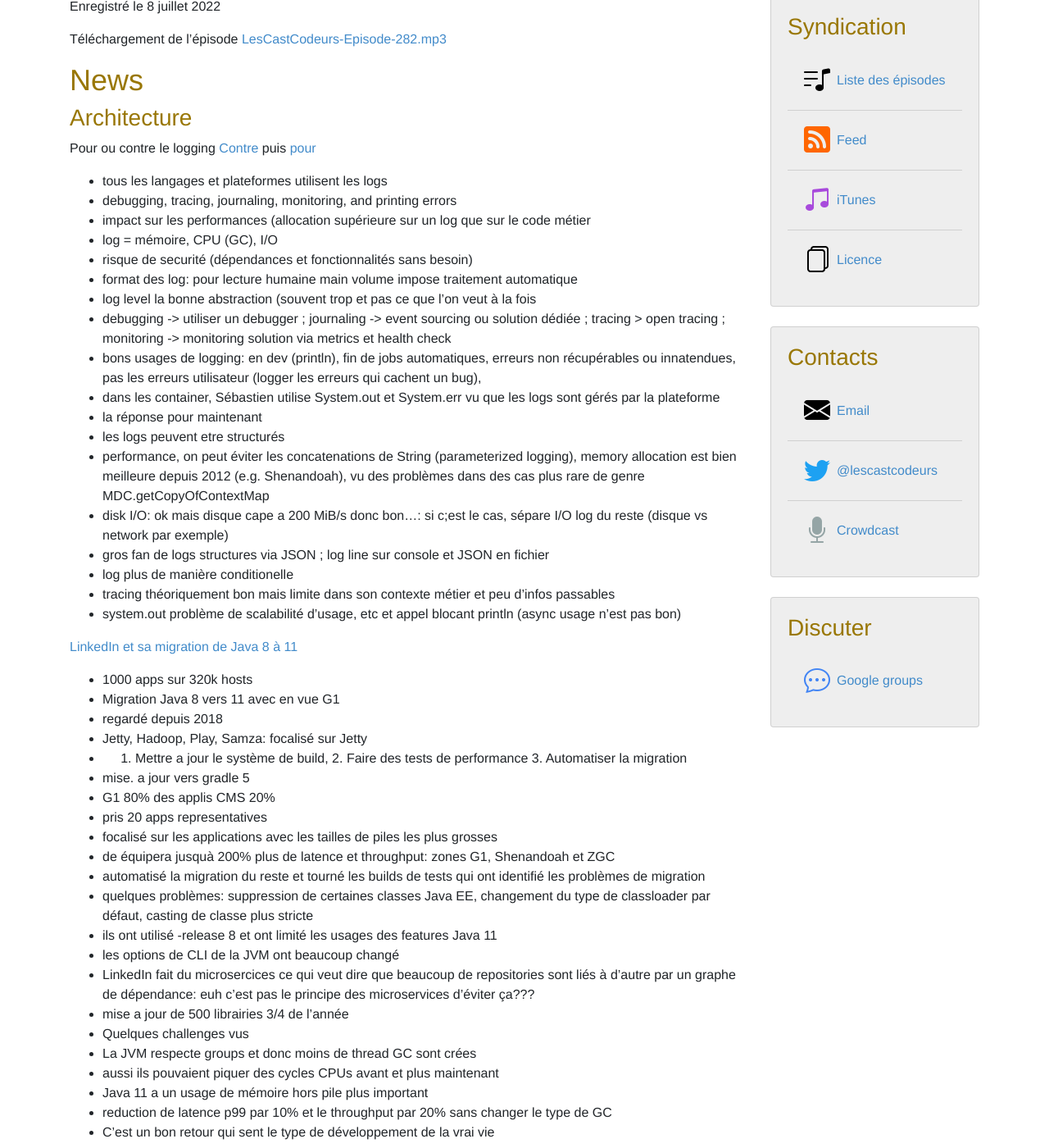
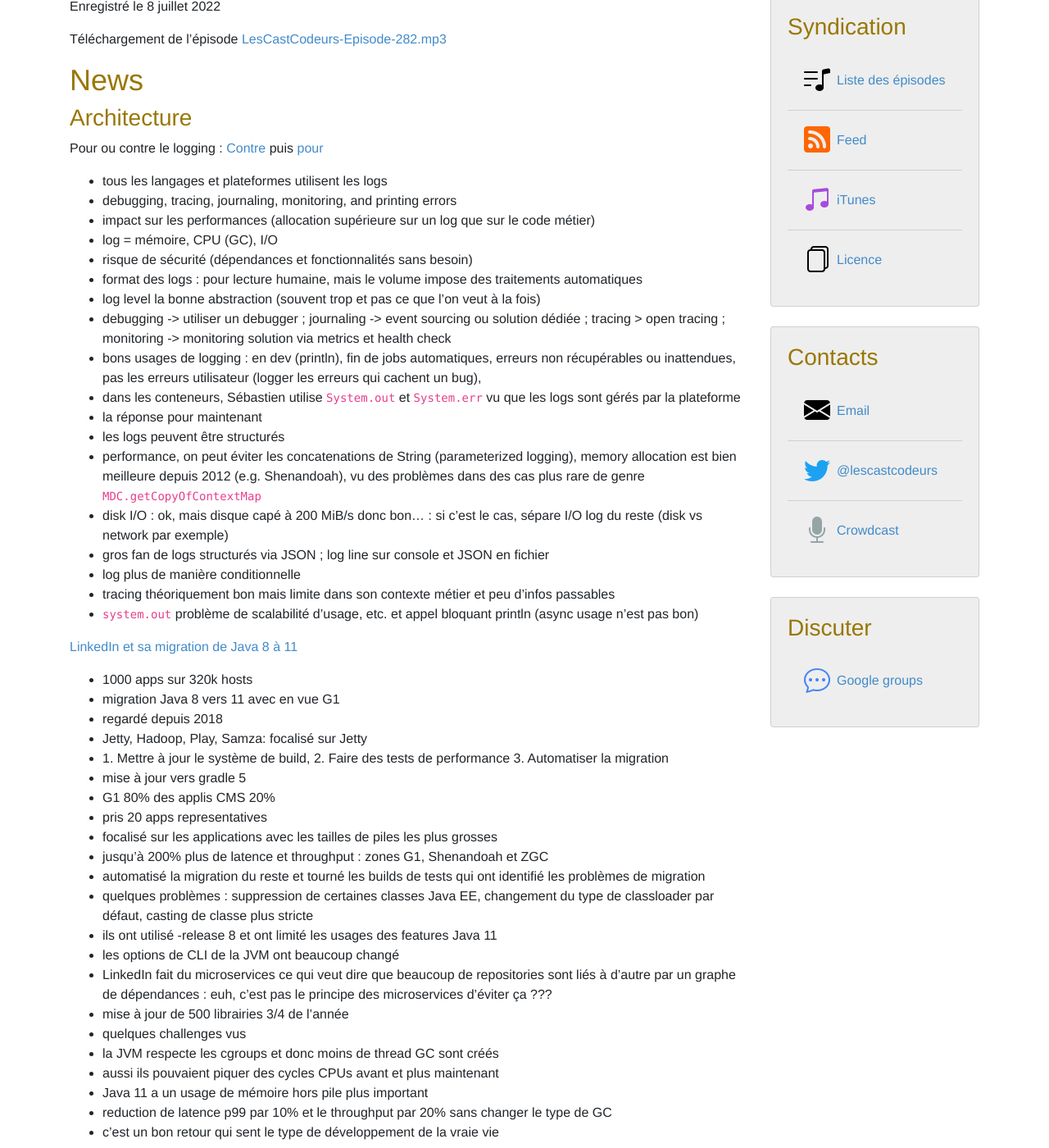
Before and after one commit to lescastcodeurs/lescastcodeurs.com, a Jekyll site: the page built from _posts/2022-07-19-lcc-282-aperikube-apomorphique-partie-2.md, in a window 1280 px wide and 1400 px high, scrolled down 269 px. Shown: the whole window at 82% size. Built offline with Jekyll 4.4.1, drawn with Linux system fonts in a browser that asks for light colours; comment, search, counter and statistics services are not loaded; some of the changed text lies outside the part shown.

Commit message:
Correction de typos sur 2022-07-19-lcc-282-aperikube-apomorphique-partie-2.md

```diff
--- a/_posts/2022-07-19-lcc-282-aperikube-apomorphique-partie-2.md
+++ b/_posts/2022-07-19-lcc-282-aperikube-apomorphique-partie-2.md
@@ -9,63 +9,62 @@ tweet: Apérikube apomorphique - partie 2
 # tweet size: 91-93 -> 99-101 #######################################################################
 ---
 Cet épisode marathon sera découpé en deux morceaux pour éviter à vos oreilles une écoute marathon.
-Cette deuxième partie couvre des sujets d'architecture et de loi société et organisation ainsi que les conférences à venir.
+Cette deuxième partie couvre des sujets d’architecture et de loi société et organisation ainsi que les conférences à venir.
 Logging, Migration Java 8 vers 11, Xerox Park, (manque de) sécurité, courbes elliptiques, sondage développeurs.
-
 
 Enregistré le 8 juillet 2022
 
-Téléchargement de l'épisode [LesCastCodeurs-Episode-282.mp3](https://traffic.libsyn.com/lescastcodeurs/LesCastCodeurs-Episode-282.mp3)
+Téléchargement de l’épisode [LesCastCodeurs-Episode-282.mp3](https://traffic.libsyn.com/lescastcodeurs/LesCastCodeurs-Episode-282.mp3)
 
 ## News
 
 ### Architecture
 
-Pour ou contre le logging [Contre](https://blog.sebastian-daschner.com/entries/the-case-against-logging) puis [pour](https://tersesystems.com/blog/2022/06/12/the-case-for-logging/)
+Pour ou contre le logging : [Contre](https://blog.sebastian-daschner.com/entries/the-case-against-logging) puis [pour](https://tersesystems.com/blog/2022/06/12/the-case-for-logging/)
 
 * tous les langages et plateformes utilisent les logs
 * debugging, tracing, journaling, monitoring, and printing errors
-* impact sur les performances (allocation supérieure sur un log que sur le code métier
+* impact sur les performances (allocation supérieure sur un log que sur le code métier)
 * log = mémoire, CPU (GC), I/O
-* risque de securité (dépendances et fonctionnalités sans besoin)
-* format des log: pour lecture humaine main volume impose traitement automatique
-* log level la bonne abstraction (souvent trop et pas ce que l’on veut à la fois
+* risque de sécurité (dépendances et fonctionnalités sans besoin)
+* format des logs : pour lecture humaine, mais le volume impose des traitements automatiques
+* log level la bonne abstraction (souvent trop et pas ce que l’on veut à la fois)
 * debugging -> utiliser un debugger ; journaling -> event sourcing ou solution dédiée ; tracing > open tracing ; monitoring -> monitoring solution via metrics et health check
-* bons usages de logging: en dev (println), fin de jobs automatiques, erreurs non récupérables ou innatendues, pas les erreurs utilisateur (logger les erreurs qui cachent un bug),
-* dans les container, Sébastien utilise System.out et System.err vu que les logs sont gérés par la plateforme
+* bons usages de logging : en dev (println), fin de jobs automatiques, erreurs non récupérables ou inattendues, pas les erreurs utilisateur (logger les erreurs qui cachent un bug),
+* dans les conteneurs, Sébastien utilise `System.out` et `System.err` vu que les logs sont gérés par la plateforme
 * la réponse pour maintenant
-* les logs peuvent etre structurés
-* performance, on peut éviter les concatenations de String (parameterized logging), memory allocation est bien meilleure depuis 2012 (e.g. Shenandoah), vu des problèmes dans des cas plus rare de genre MDC.getCopyOfContextMap
-* disk I/O: ok mais disque cape a 200 MiB/s donc bon…: si c;est le cas, sépare I/O log du reste (disque vs network par exemple)
-* gros fan de logs structures via JSON ; log line sur console et JSON en fichier
-* log plus de manière conditionelle
+* les logs peuvent être structurés
+* performance, on peut éviter les concatenations de String (parameterized logging), memory allocation est bien meilleure depuis 2012 (e.g. Shenandoah), vu des problèmes dans des cas plus rare de genre `MDC.getCopyOfContextMap`
+* disk I/O : ok, mais disque capé à 200 MiB/s donc bon… : si c’est le cas, sépare I/O log du reste (disk vs network par exemple)
+* gros fan de logs structurés via JSON ; log line sur console et JSON en fichier
+* log plus de manière conditionnelle
 * tracing théoriquement bon mais limite dans son contexte métier et peu d’infos passables
-* system.out problème de scalabilité d’usage, etc et appel blocant println (async usage n’est pas bon)
+* `system.out` problème de scalabilité d’usage, etc. et appel bloquant println (async usage n’est pas bon)
 
 [LinkedIn et sa migration de Java 8 à 11](https://engineering.linkedin.com/blog/2022/linkedin-s-journey-to-java-11)
 
 * 1000 apps sur 320k hosts
-* Migration Java 8 vers 11 avec en vue G1
+* migration Java 8 vers 11 avec en vue G1
 * regardé depuis 2018
 * Jetty, Hadoop, Play, Samza: focalisé sur Jetty
-* 1. Mettre a jour le système de build, 2. Faire des tests de performance 3. Automatiser la migration
-* mise. a jour vers gradle 5
+* 1\. Mettre à jour le système de build, 2. Faire des tests de performance 3. Automatiser la migration
+* mise à jour vers gradle 5
 * G1 80% des applis CMS 20%
 * pris 20 apps representatives
 * focalisé sur les applications avec les tailles de piles les plus grosses
-* de équipera jusquà 200% plus de latence et throughput: zones G1, Shenandoah et ZGC
+* jusqu’à 200% plus de latence et throughput : zones G1, Shenandoah et ZGC
 * automatisé la migration du reste et tourné les builds de tests qui ont identifié les problèmes de migration
-* quelques problèmes: suppression de certaines classes Java EE, changement du type de classloader par défaut, casting de classe plus stricte
+* quelques problèmes : suppression de certaines classes Java EE, changement du type de classloader par défaut, casting de classe plus stricte
 * ils ont utilisé -release 8 et ont limité les usages des features Java 11
 * les options de CLI de la JVM ont beaucoup changé
-* LinkedIn fait du microsercices ce qui veut dire que beaucoup de repositories sont liés à d’autre par un graphe de dépendance: euh c’est pas le principe des microservices d’éviter ça???
-* mise a jour de 500 librairies 3/4 de l’année
-* Quelques challenges vus
-* La JVM respecte groups et donc moins de thread GC sont crées
+* LinkedIn fait du microservices ce qui veut dire que beaucoup de repositories sont liés à d’autre par un graphe de dépendances : euh, c’est pas le principe des microservices d’éviter ça ???
+* mise à jour de 500 librairies 3/4 de l’année
+* quelques challenges vus
+* la JVM respecte les cgroups et donc moins de thread GC sont créés
 * aussi ils pouvaient piquer des cycles CPUs avant et plus maintenant
 * Java 11 a un usage de mémoire hors pile plus important
 * reduction de latence p99 par 10% et le throughput par 20% sans changer le type de GC
-* C’est un bon retour qui sent le type de développement de la vrai vie
+* c’est un bon retour qui sent le type de développement de la vraie vie
 
 
 ### Méthodologies
@@ -73,23 +72,23 @@ Pour ou contre le logging [Contre](https://blog.sebastian-daschner.com/entries/t
 [Un article sur Xerox park et comment ils ont inventé le futur](https://spectrum.ieee.org/xerox-parc)
 
 * article de 1985
-* Xerox achète un constructeur de mainframe, et ils ont crée un lab de recherche pour aider les usages
+* Xerox achète un constructeur de mainframe, et ils ont créé un lab de recherche pour aider les usages
 * Macintosh et la souris et les fenêtres, les cartes météos colorées, imprimante laser, réseaux d’ordinateurs, lasers semi-conducteurs qui lisent les disques optiques, langages de programmation structurés
-* developer l’architecture de l’information
-* project proposes et faite en bottom up
-* PARC construisait ses propres hardware ce qui a créer des inventions et qui devaient etre construits pour 100 utilisateurs (scale)
+* développer l’architecture de l’information
+* projets proposés et faits en bottom up
+* PARC construisait ses propres hardwares ce qui a créé des inventions et qui devaient être construits pour 100 utilisateurs (scale)
 * recherche en construisant concrètement, pas en papier théorique académique
-* bit map, distributed computing, email, frame buffer, LAN, object oriented programming
+* bit map, distributed computing, email, frame buffer, LAN, object-oriented programming
 * Cree Alto un ordinateur « personnel » qui a permis aux chercheurs de tester leurs idées, beaucoup en avaient un.
-* donc ils ont du inventer le LAN et Ethernet (packet) via une personne avec passe de radio amateur (medium partagé et non reliable
-* premier projet distribué. (Un protocole d’impression)
+* donc ils ont dû inventer le LAN et Ethernet (packet) via une personne avec passé de radio amateur (medium partagé et non reliable)
+* premier projet distribué (Un protocole d’impression)
 * antialiasing : ils amélioraient en testant pour de vrai
-* un gars a construit un proto de souris pour prouver que les curseurs étaient plus efficace: tests avec des dans la rue et IO a perdu :D
+* un gars a construit un proto de souris pour prouver que les curseurs étaient plus efficace : tests avec des gens dans la rue et IO a perdu :D
 * concept de modal (insert, delete) vers comportement non modal, plus simple pour l’utilisateur
-* small talk: un langage si simple qu’un enfant peut l’utiliser (simulation based programming)
+* small talk : un langage si simple qu’un enfant peut l’utiliser (simulation based programming)
 * overlapping windows ont été développées en small talk
-* autre groupe strong type system
-* Xerox ne savait pas convertir ces recherches en produits et les amener sur le marcher (sauf l’imprimante laser)
+* autre groupe : strong type system
+* Xerox ne savait pas convertir ses recherches en produits et les amener sur le marché (sauf l’imprimante laser)
 
 ### Sécurité
 
@@ -99,52 +98,52 @@ Pour ou contre le logging [Contre](https://blog.sebastian-daschner.com/entries/t
 * c’est la quatrième fois
 * token offre accès lecture et écriture aux repos
 * risque d’attaque de supply chain
-* tokens github, AWS ou DockerHub apr exemple mais aussi les bases de données utilisées dans la CI
+* tokens GitHub, AWS ou DockerHub par exemple, mais aussi les bases de données utilisées dans la CI
 * via l’API TravisCI
 
 [HDMI peut-être un vecteur d’attaque et d’infection de vos ordinateurs](https://git.cuvoodoo.info/kingkevin/board/src/branch/hdmi_firewall/README.md)
 
-* Un hack d’un adaptateur HDMI peut potentiellement infecter un video-projecteur, et qui à son tour pourra réinfecter les prochains ordinateurs qui s’y connecteront
-* Cet article propose de construire une sorte de connecteur qui sert de firewall HDMI pour éviter ce genre d’infection
+* un hack d’un adaptateur HDMI peut potentiellement infecter un video-projecteur, et qui à son tour pourra réinfecter les prochains ordinateurs qui s’y connecteront
+* cet article propose de construire une sorte de connecteur qui sert de firewall HDMI pour éviter ce genre d’infection
 * il y a des préservatifs USB aussi qui ne laissent passer que la puissance et pas les données
 
 [Un guide pour protéger son macOS](https://www.bejarano.io/hardening-macos/)
 
-* Une suite de conseils comme de faire une installation toute fraiche, de mettre les mises à jour logicielle automatiques, n’autoriser que les applications signées, appliquer le chiffrement du disque…
-* Mais aussi utiliser par exemple un gestionnaire de mot de passe, éviter les extensions de navigateur, faire tourner un firewall
-* Et des liens vers des guides de sécurités plus avancés
-* un truc que je n’ai pas fait mais qui me tente c’est un outbound firewall comme little snitch ou lulu
+* une suite de conseils comme de faire une installation toute fraiche, de mettre les mises à jour logicielles automatiques, n’autoriser que les applications signées, appliquer le chiffrement du disque…
+* mais aussi utiliser par exemple un gestionnaire de mot de passe, éviter les extensions de navigateur, faire tourner un firewall
+* et des liens vers des guides de sécurité plus avancés
+* un truc que je n’ai pas fait, mais qui me tente, c’est un outbound firewall comme little snitch ou lulu
 
 [Comment choisir un algorithme de courbes elliptiques](https://soatok.blog/2022/05/19/guidance-for-choosing-an-elliptic-curve-signature-algorithm-in-2022/)
 
 * un article qui détaille le pour et le contre de certaines courbes elliptiques
 * cas d’usage, notamment gouvernemental
 * faiblesses (timing attaques etc)
-* pour les curieux mais la première courbe citée est celle la plus utilisée en ce moment
+* pour les curieux, mais la première courbe citée est celle la plus utilisée en ce moment
 
 
 ### Loi, société et organisation
 
-[Stackoverflow sort son sondage sur les développeurs](https://survey.stackoverflow.co/2022)
+[Stack Overflow sort son sondage sur les développeurs](https://survey.stackoverflow.co/2022)
 
-* 70% apprennent a coder en ligne (les plus de 45 ans dans les bouquins)
-* stackoverflow derrière la doc technique puis les blogs ; video 60% des gens ; podcast 7,21% damn!
-* presque 60% ont moins de 10 ans d’expérience ; si t’es pas VP ou CxO a 17 ans d’expérience, tu as raté ta vie
+* 70% apprennent à coder en ligne (les plus de 45 ans dans les bouquins)
+* Stack Overflow derrière la doc technique puis les blogs ; video 60% des gens ; podcast 7,21% damn!
+* presque 60% ont moins de 10 ans d’expérience ; si t’es pas VP ou CxO à 17 ans d’expérience, tu as raté ta vie
 * 9% cloud infra engineers
-* 22% ont neuro atypiques
-* Docker passe dans la catégorie outil fondamental (69% d’usage)
-* les frameworks 3D genre Unity 3D ou Unreal Engine sont des outils que des non développeurs pro apprennent
+* 22% sont neuroatypiques
+* Docker passe dans la catégorie _outil fondamental_ (69% d’usage)
+* les frameworks 3D genre Unity 3D ou Unreal Engine sont des outils que des non-développeurs pro apprennent
 * Rust technologie la plus aimée, Rust et Python en plus demandées
-* Java 6eme position mais 4ème pour ceux qui apprenent
-*  [Angular.is](http://angular.is/)  en framework le plus redouté /  [react.is](http://react.is/)  le plus demandé
-* Docker et Kube sont les plus aimés et demandé
-* indépendants on augmenté de 5% et 4% pour les temples pleins
-* 85% des dev sont dans une orga partiellement distancié le
-* 62% des devs pro cherchent des réponses pendant plus de 30 minutes par jour, 25% 11h
-* Azure prend la deuxième place des cloud, OVH 3,7%
+* Java 6ᵉ position, mais 4ᵉ pour ceux qui apprennent
+* [Angular](https://angular.io/) en framework le plus redouté / [React](https://reactjs.org/) le plus demandé
+* Docker et Kube sont les plus aimés et demandés
+* indépendants ont augmenté de 5% et 4% pour les temps pleins
+* 85% des devs sont dans une orga partiellement en distanciel
+* 62% des devs pro cherchent des réponses pendant plus de 30 minutes par jour, 25% pendant plus d’1 heure
+* Azure prend la deuxième place des cloud providers, OVH 3,7%
 * Spring framework le plus populaire de Java
-* VSCode 74%, IntelliJ 28%, vim 23%, Eclipse 12%, EMacs 4,5%
-* pleins d’outils asynchrone (tickets etc) que je ne connais pas
+* VSCode 74%, IntelliJ 28%, vim 23%, Eclipse 12%, Emacs 4,5%
+* pleins d’outils asynchrones (tickets, etc.) que je ne connais pas
 * salaires ont augmenté de 23% en median
 
 [JavaScript change de licence open source](https://hacks.mozilla.org/2022/06/the-specification-for-javascript-has-a-new-license/)
```
Also changed, not shown: other parts of _posts/2022-07-19-lcc-282-aperikube-apomorphique-partie-2.md (+4 -4 lines).
